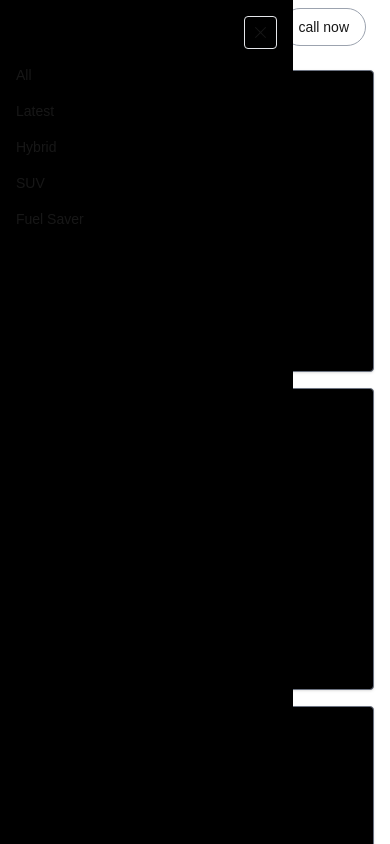
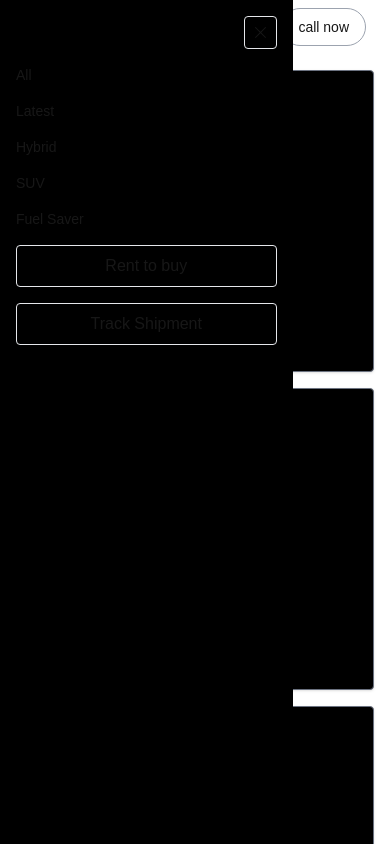
Before and after one commit to ElvinAnesu/sokorides, a Next.js app: page / in a window 390 px wide. Both pictures are taken after a click on the button 24 px from the left and 27 px from the top of the page. Shown: the top 844 px of the page. Built offline with nearby package versions, Linux system fonts and the light colour scheme.

Commit message:
added rent to buy buttons and track shipment buttons on the navbar

```diff
--- a/app/components/navbars/mobilenav.js
+++ b/app/components/navbars/mobilenav.js
@@ -14,6 +14,8 @@ export default function MobileNav({onClose}){
                 <li className="hover:underline"><Link href="/store/products/suv">SUV</Link></li>
                 <li className="hover:underline"><Link href="/store/products/fuel saver">Fuel Saver</Link></li>
             </ul>
+            <button className="border rounded p-2 w-full">Rent to buy</button>
+            <button className="border rounded p-2 w-full">Track Shipment</button>
     </div>
     )
 }
```
